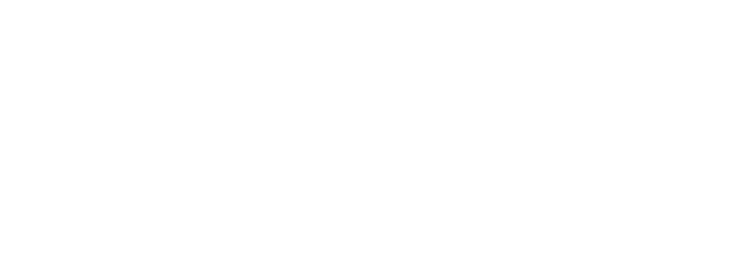
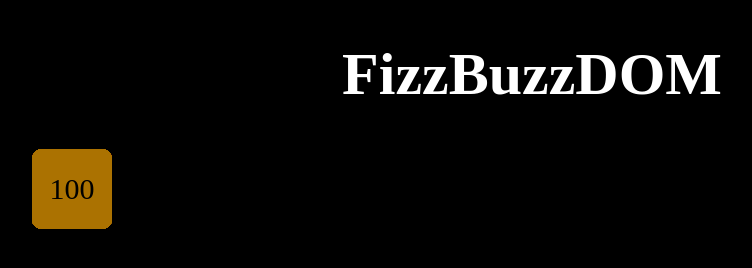
Before and after one commit to Giovannimaiorana/js-fizzbuzz, a plain HTML site: page index.html in a window 1280 px wide. Shown: the whole page, without its empty margins (108-860 px from the left). Drawn offline with Linux system fonts and the light colour scheme.

Commit message:
aggiunta stile e collegamento con dom

```diff
--- /dev/null
+++ b/css/style.css
@@ -0,0 +1,26 @@
+body{
+    background-color: black;
+}
+.title{
+    color: white;
+    text-align: center;
+    font-size: 60px;
+}
+.container{
+    width: 1000px;
+    margin: auto;
+
+}
+.square{
+    width: 80px;
+    height: 80px;
+    margin: left 10px;
+    background-color: rgb(171, 114, 1);
+    font-size: 30px;
+    position: absolute;
+    display: flex;
+    justify-content: center;
+    align-items: center;
+    border-radius: 10px;
+
+}
--- a/index.html
+++ b/index.html
@@ -5,10 +5,12 @@
     <meta http-equiv="X-UA-Compatible" content="IE=edge">
     <meta name="viewport" content="width=device-width, initial-scale=1.0">
     <title>FizzBuzz</title>
+    <link rel="stylesheet" href="./css/style.css">
 </head>
 <body>
-    <div>
-
+    <h1 class="title"> FizzBuzzDOM</h1>
+    <div class="container">
+        <div class="square"> 1</div>
     </div>
 
 
--- a/js/main.js
+++ b/js/main.js
@@ -1,3 +1,4 @@
+const container = document.querySelector('.container');
 for (let i = 1; i <= 100; i++) {
     if (i % 3 == 0 && i % 5 == 0) {
       console.log("FizzBuzz");
@@ -8,4 +9,12 @@ for (let i = 1; i <= 100; i++) {
     } else {
       console.log(i);
     }
+
+
+    const square = document.createElement('div');
+    square.classList.add('square');
+    square.append(i);
+    container.append(square);
+
+
   }
```
